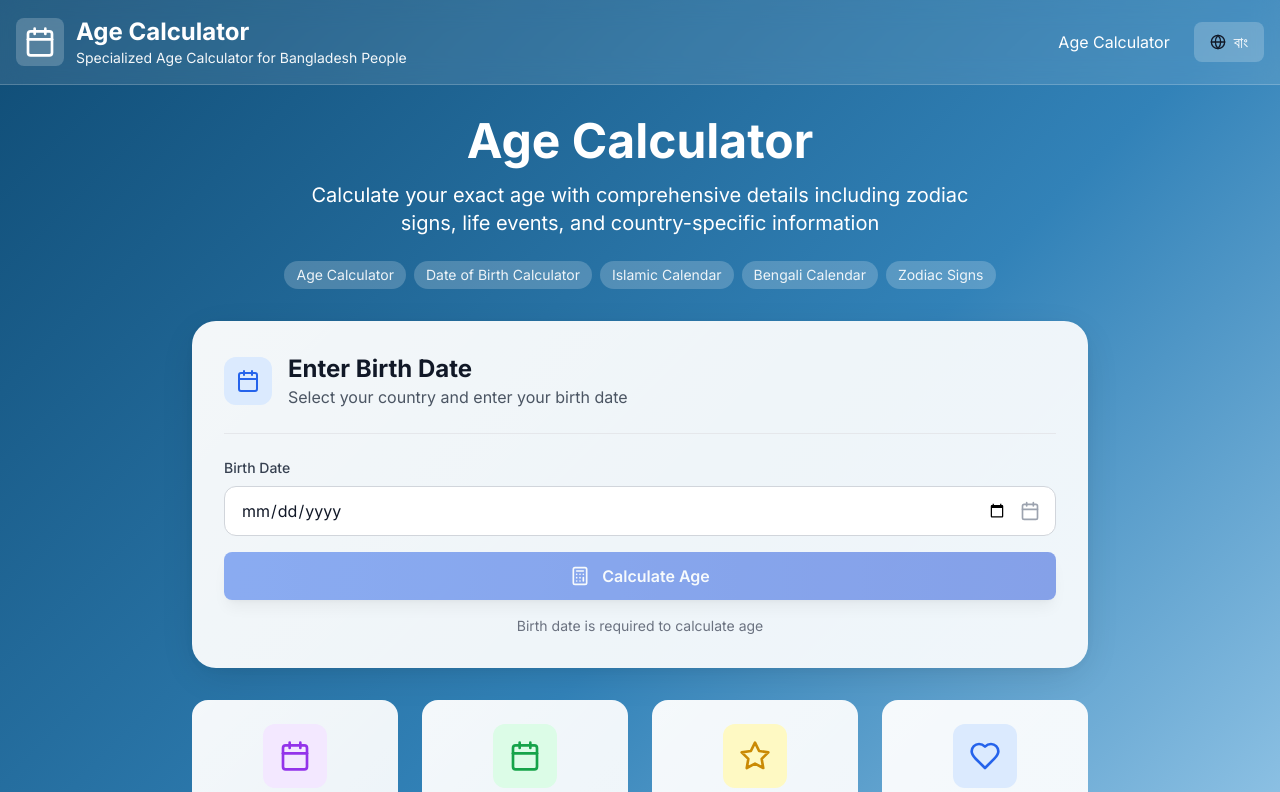
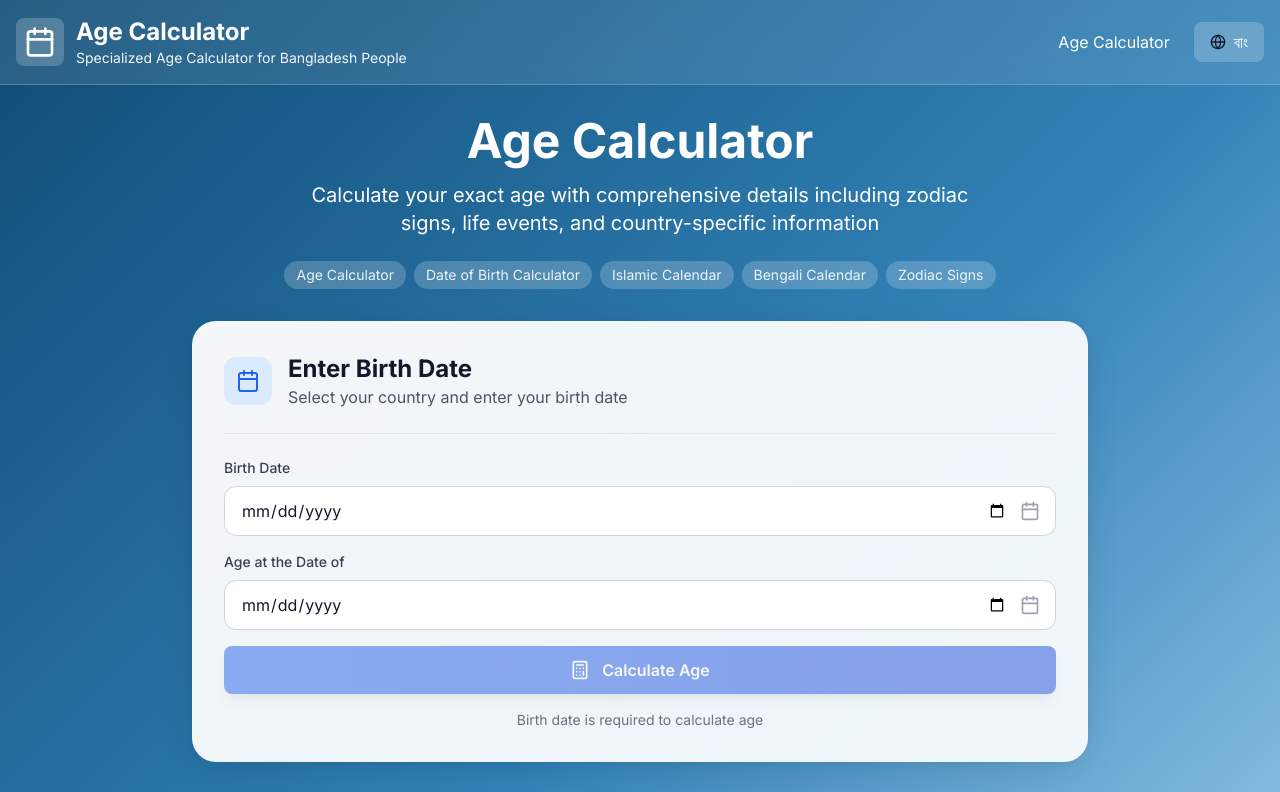
Before and after one commit to nayem121/Age-Calculator-Bangladesh-YEC, a Next.js app: page /en in a window 1280 px wide. Shown: the top 792 px of the page. Built offline with nearby package versions, Linux system fonts and the light colour scheme.

Commit message:
Add second date input for 'Age at the Date of' functionality with optional target date calculation

```diff
--- a/src/components/AgeCalculator.tsx
+++ b/src/components/AgeCalculator.tsx
@@ -15,6 +15,7 @@ interface AgeCalculatorProps {
 export default function AgeCalculator({ locale }: AgeCalculatorProps) {
   const t = useTranslations()
   const [birthDate, setBirthDate] = useState<Date | null>(null)
+  const [targetDate, setTargetDate] = useState<Date | null>(null)
   const [ageResult, setAgeResult] = useState<any>(null)
   const [isCalculating, setIsCalculating] = useState(false)
 
@@ -33,7 +34,7 @@ export default function AgeCalculator({ locale }: AgeCalculatorProps) {
     await new Promise(resolve => setTimeout(resolve, 200))
 
     try {
-      const ageData = calculateAge(birthDate)
+      const ageData = calculateAge(birthDate, targetDate || undefined)
 
       // Get zodiac information
       const zodiacData = getZodiacSign(birthDate, locale)
@@ -60,7 +61,9 @@ export default function AgeCalculator({ locale }: AgeCalculatorProps) {
         lifeProgress,
         hijriDate,
         bengaliDate,
-        nextBirthday: new Date(new Date().getFullYear(), birthDate.getMonth(), birthDate.getDate())
+        nextBirthday: new Date(new Date().getFullYear(), birthDate.getMonth(), birthDate.getDate()),
+        targetDate: targetDate ? formatDate(targetDate, locale) : null,
+        isTargetDateUsed: !!targetDate
       })
     } catch (error) {
       console.error('Calculation error:', error)
@@ -129,13 +132,23 @@ export default function AgeCalculator({ locale }: AgeCalculatorProps) {
             </div>
           </div>
 
-          {/* Date Input */}
+          {/* Date Inputs */}
           <div className="space-y-4">
             <DatePicker
               value={birthDate}
               onChange={setBirthDate}
               locale={locale}
               label={t('birthDate')}
+            />
+
+            <DatePicker
+              value={targetDate}
+              onChange={setTargetDate}
+              locale={locale}
+              label={locale === 'bn' ? 'বয়স গণনার তারিখ' : 'Age at the Date of'}
+              placeholder={locale === 'bn' ? 'ঐচ্ছিক - বর্তমান তারিখ ব্যবহার করুন' : 'Optional - Use current date'}
+              required={false}
+              maxDate={new Date().toISOString().split('T')[0]}
             />
 
             {/* Calculate Button */}
--- a/src/components/AgeResult.tsx
+++ b/src/components/AgeResult.tsx
@@ -63,6 +63,21 @@ export default function AgeResult({ ageResult, locale, t }: AgeResultProps) {
           <h2 className="text-3xl font-bold text-gray-900">
             {t('ageCalculationResult')}
           </h2>
+
+          {/* Target Date Information */}
+          {ageResult.isTargetDateUsed && ageResult.targetDate && (
+            <div className="bg-blue-50 border border-blue-200 rounded-xl p-4 mb-4">
+              <div className="flex items-center justify-center space-x-2 text-blue-800">
+                <Calendar className="h-5 w-5" />
+                <span className="font-medium">
+                  {locale === 'bn'
+                    ? `বয়স গণনা করা হয়েছে: ${ageResult.targetDate}`
+                    : `Age calculated as of: ${ageResult.targetDate}`
+                  }
+                </span>
+              </div>
+            </div>
+          )}
 
           {/* Age Grid */}
           <div className="grid grid-cols-2 md:grid-cols-4 gap-4">
--- a/src/components/DatePicker.tsx
+++ b/src/components/DatePicker.tsx
@@ -8,9 +8,20 @@ interface DatePickerProps {
   onChange: (date: Date | null) => void
   locale: string
   label: string
+  placeholder?: string
+  required?: boolean
+  maxDate?: string
 }
 
-export default function DatePicker({ value, onChange, locale, label }: DatePickerProps) {
+export default function DatePicker({
+  value,
+  onChange,
+  locale,
+  label,
+  placeholder,
+  required = true,
+  maxDate
+}: DatePickerProps) {
   const [isOpen, setIsOpen] = useState(false)
   const [displayValue, setDisplayValue] = useState('')
 
@@ -72,12 +83,12 @@ export default function DatePicker({ value, onChange, locale, label }: DatePicke
             type="date"
             value={value ? value.toISOString().split('T')[0] : ''}
             onChange={handleDateChange}
-            max={new Date().toISOString().split('T')[0]}
+            max={maxDate || new Date().toISOString().split('T')[0]}
             className="w-full px-3 py-2.5 sm:px-4 sm:py-3 pr-10 sm:pr-12 border border-gray-300 rounded-lg sm:rounded-xl focus:ring-2 focus:ring-primary-500 focus:border-primary-500 text-gray-900 bg-white text-sm sm:text-base transition-all duration-200 hover:border-gray-400 focus:outline-none"
-            placeholder={locale === 'bn' ? 'তারিখ নির্বাচন করুন' : 'Select date'}
-            aria-label={locale === 'bn' ? 'জন্ম তারিখ নির্বাচন করুন' : 'Select birth date'}
+            placeholder={placeholder || (locale === 'bn' ? 'তারিখ নির্বাচন করুন' : 'Select date')}
+            aria-label={label}
             aria-describedby={value ? 'selected-date-info' : undefined}
-            required
+            required={required}
           />
           <div
             className="absolute inset-y-0 right-0 flex items-center pr-3 sm:pr-4"
--- a/src/lib/utils.ts
+++ b/src/lib/utils.ts
@@ -20,7 +20,7 @@ export function formatDate(date: Date, locale: string = 'en'): string {
   return date.toLocaleDateString('en-US', { year: 'numeric', month: 'long', day: 'numeric' });
 }
 
-export function calculateAge(birthDate: Date): {
+export function calculateAge(birthDate: Date, targetDate?: Date): {
   years: number;
   months: number;
   days: number;
@@ -34,7 +34,7 @@ export function calculateAge(birthDate: Date): {
   heartbeats: number;
   breaths: number;
 } {
-  const today = new Date();
+  const today = targetDate || new Date();
   const birth = new Date(birthDate);
 
   let years = today.getFullYear() - birth.getFullYear();
```
